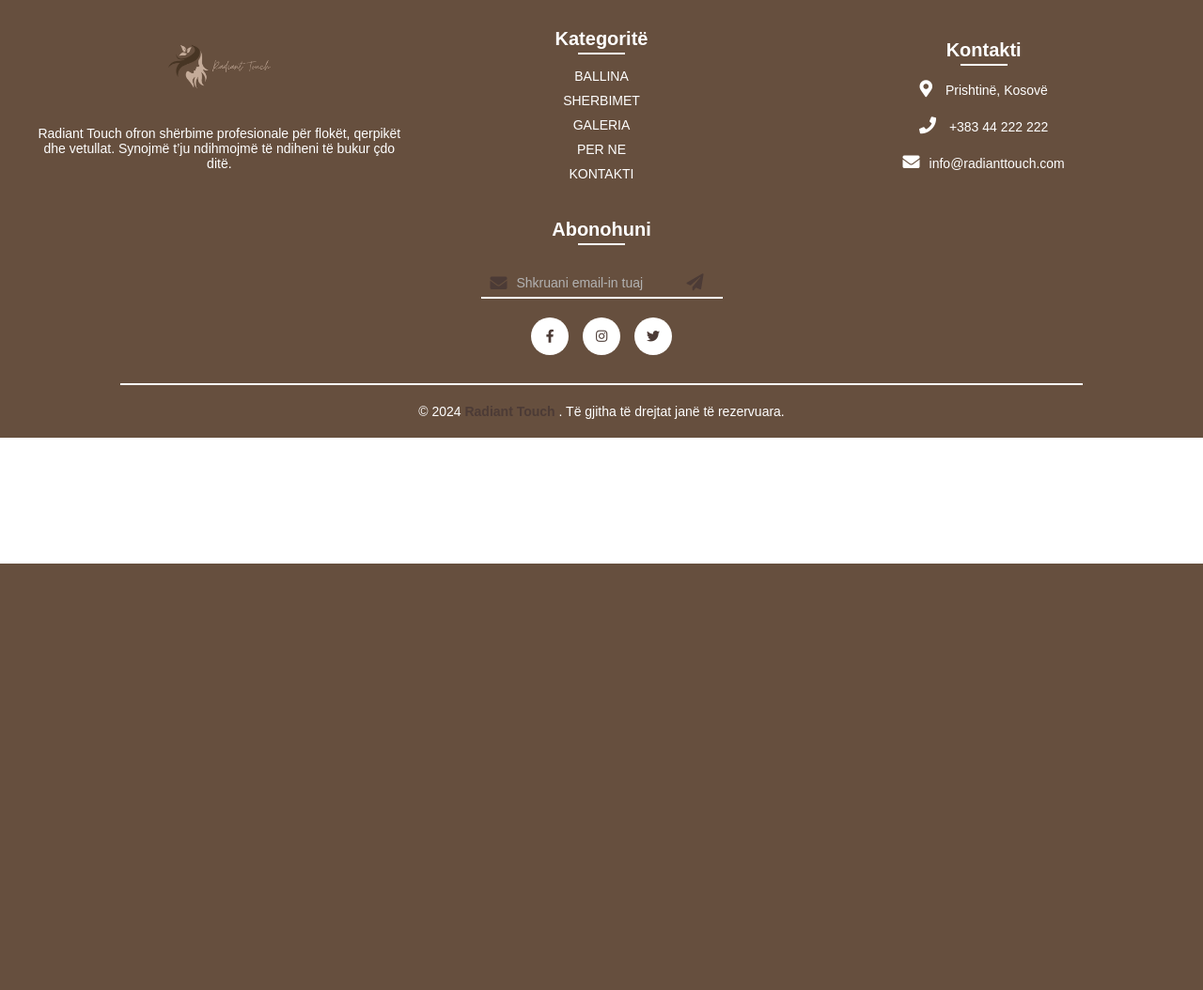
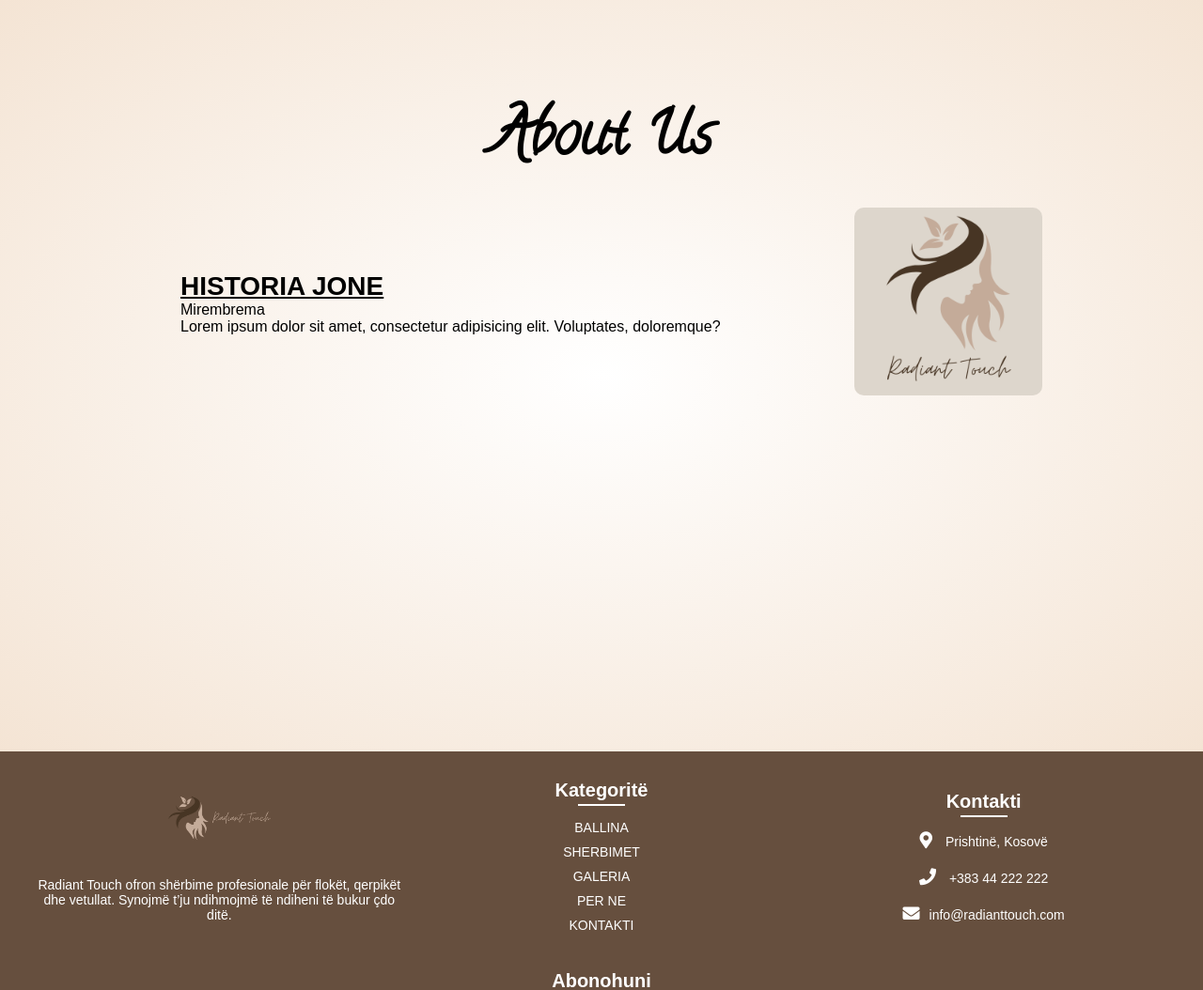
Before and after one commit to Vessa-is/UEB24_Gr19, a PHP site: page /per_ne.html in a window 1280 px wide. Shown: the part 200-1254 px from the top of the page at 94% size. Before the commit the page ends 800 px from the top, so only its background shows below. Run offline with PHP 8.4, Linux system fonts and the light colour scheme.

Commit message:
futja ne funksion e javascript file

```diff
--- a/javascript.js
+++ b/javascript.js
@@ -1,6 +1,6 @@
 
 const currentHour = new Date().getHours();
-let greeting = document.getElementById("greetingparagraph");
+let greeting = document.getElementById("aboutusgreeting");
 
 switch (true) {
 
@@ -18,7 +18,7 @@ switch (true) {
     break;
 
 
-    case(currentHour >= 18& currentHour <24 ) :
+    case(currentHour >= 18 && currentHour < 24 ) :
 
 
     greeting.textContent = " Mirembrema ";
--- a/per_ne.html
+++ b/per_ne.html
@@ -29,6 +29,44 @@
           </div>
         </nav>
       </header>
+
+
+
+
+      <div id="aboutuspage">
+        <div class="aboutussection">
+          <h1 id="aboutusheader">About Us</h1>
+          <div class="flexcontainer">
+            <div class="contentsection">
+              <h3 class="aboutustitle">Historia jone</h3>
+            <p id="aboutusgreeting"></p>
+              <p class="aboutusparagraph">Lorem ipsum dolor sit amet, consectetur adipisicing elit. Voluptates, doloremque?</p>
+            </div>
+            <div class="imagesection">
+              <img src="images/logofooter.png" alt="About Us Image">
+            </div>
+          </div>
+        </div>
+      </div>
+
+
+
+
+
+
+
+
+
+
+
+
+
+
+
+
+
+
+
 
       <footer>
 
@@ -89,5 +127,8 @@ scrollToTopButton.onclick = () => {
 };
             </script>
     </footer>
+
+    <script src="javascript.js"></script>
+
 </body>
 </html>
--- a/style.css
+++ b/style.css
@@ -486,9 +486,10 @@ margin-top: 100px;
 }
 
 #aboutusheader {
-  font-size: 2em;
+  font-size: 4em;
   margin-bottom: 20px;
   font-family: group19;
+  text-align: center;
 }
 
 #aboutuspagebody {
@@ -497,10 +498,10 @@ margin-top: 100px;
   box-sizing: border-box;
 }
 
-.aboutuspage {
+#aboutuspage {
   width: 100%;
   min-height: 100vh;
-  background: radial-gradient(white, #f4e4d4);
+  background : radial-gradient(white, #f4e4d4);
 }
 
 .aboutussection {
@@ -511,24 +512,24 @@ margin-top: 100px;
 }
 
 .flexcontainer {
-  display: flex; /* Use flexbox layout */
-  justify-content: space-between; /* Add spacing between items */
-  align-items: center; /* Align items vertically */
-  gap: 20px; /* Optional: Add spacing between elements */
+  display: flex;
+  justify-content: space-between;
+  align-items: center;
+  gap: 20px;
 }
 
 .contentsection {
-  flex: 1; /* Allow content to take up remaining space */
+  flex: 1;
 }
 
 .imagesection {
-  flex-shrink: 0; /* Prevent image from shrinking */
-  max-width: 20%; /* Limit the width of the image */
+  flex-shrink: 0;
+  max-width: 20%;
 }
 
 .imagesection img {
-  width: 150px;
-  height: 150px;
+  width: 200px;
+  height: 200px;
   border-radius: 10px;
 }
 
```
Also changed, not shown: Calligraffitti-Regular.ttf (added).
